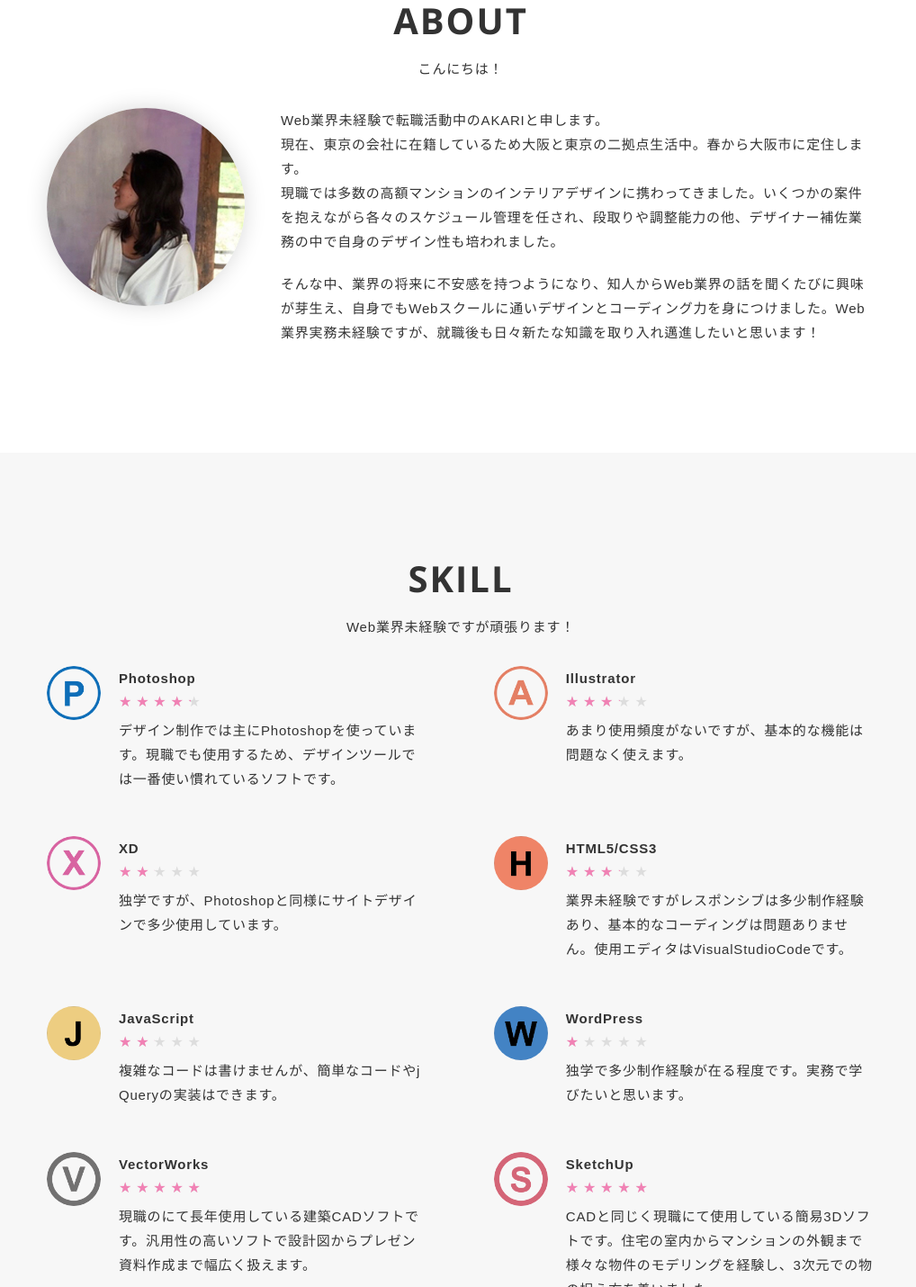
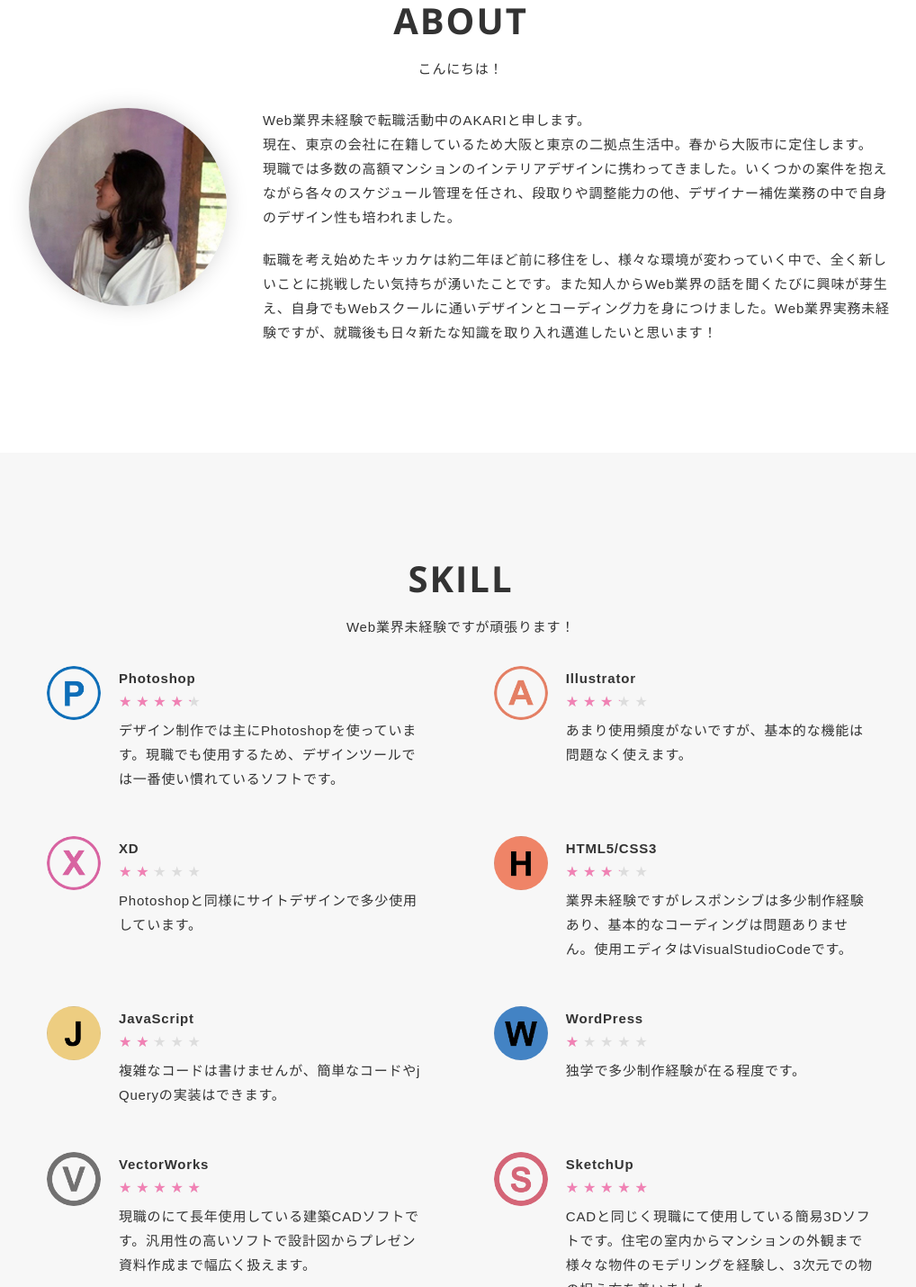
Before and after one commit to eleven88/portforio, a plain HTML site: page index.html in a window 1280 px wide. Shown: the part 1992-3422 px from the top of the page at 90% size, without its empty margins (128-1146 px from the left). Drawn offline with nearby package versions, Linux system fonts and the light colour scheme.

Commit message:
諸々の修正

```diff
--- a/css/style.css
+++ b/css/style.css
@@ -271,7 +271,7 @@ li {
  About
 ---------------------------------*/
 .about-section .inner {
-  max-width: 1000px;
+  max-width: 1040px;
 }
 
 .about-item {
@@ -443,7 +443,7 @@ li {
 ----------------------------------------------------*/
 @media screen and (max-width: 767px) {
   body {
-    font-size: 13px;
+    font-size: 14px;
     line-height: 1.7;
   }
 
--- a/index.html
+++ b/index.html
@@ -153,7 +153,7 @@
                   現職では多数の高額マンションのインテリアデザインに携わってきました。いくつかの案件を抱えながら各々のスケジュール管理を任され、段取りや調整能力の他、デザイナー補佐業務の中で自身のデザイン性も培われました。
                 </p>
                 <p>
-                  そんな中、業界の将来に不安感を持つようになり、知人からWeb業界の話を聞くたびに興味が芽生え、自身でもWebスクールに通いデザインとコーディング力を身につけました。Web業界実務未経験ですが、就職後も日々新たな知識を取り入れ邁進したいと思います！
+                  転職を考え始めたキッカケは約二年ほど前に移住をし、様々な環境が変わっていく中で、全く新しいことに挑戦したい気持ちが湧いたことです。また知人からWeb業界の話を聞くたびに興味が芽生え、自身でもWebスクールに通いデザインとコーディング力を身につけました。Web業界実務未経験ですが、就職後も日々新たな知識を取り入れ邁進したいと思います！
                 </p>
               </div>
             </div>
@@ -211,7 +211,7 @@
                     <div class="rate rate2"></div>
                   </div>
                   <p>
-                    独学ですが、Photoshopと同様にサイトデザインで多少使用しています。</p>
+                    Photoshopと同様にサイトデザインで多少使用しています。</p>
                 </div>
               </div>
               <div class="skill-item">
@@ -250,7 +250,7 @@
                     <div class="rate rate1"></div>
                   </div>
                   <p>
-                    独学で多少制作経験が在る程度です。実務で学びたいと思います。</p>
+                    独学で多少制作経験が在る程度です。</p>
                 </div>
               </div>
               <div class="skill-item">
```
